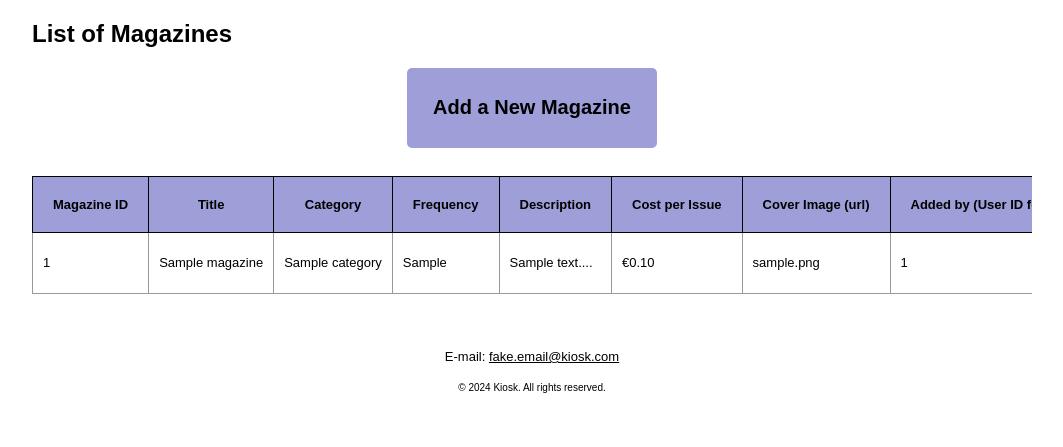
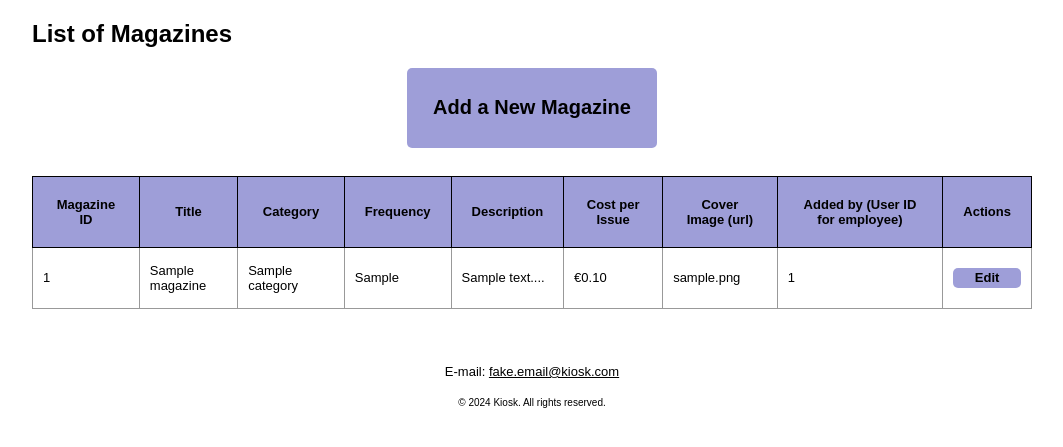
Before and after one commit to amyhastings/kiosk, a Flask app: page /admin/list_magazines in a window 1280 px wide. Shown: the part 124-571 px from the top of the page, without its empty margins (108-1171 px from the left). Run offline with Flask 3, Linux system fonts and the light colour scheme; a user stored in the database is signed in; tables that the repository leaves empty hold one stand-in row (values such as "Sample post").

Commit message:
Further minor change to table styling

```diff
--- a/static/css/style.css
+++ b/static/css/style.css
@@ -307,7 +307,6 @@ nav {
 
 /* List pages styling */
 .table-container {
-    white-space: nowrap;
     overflow-x: auto;
     display: block;
 }
```
